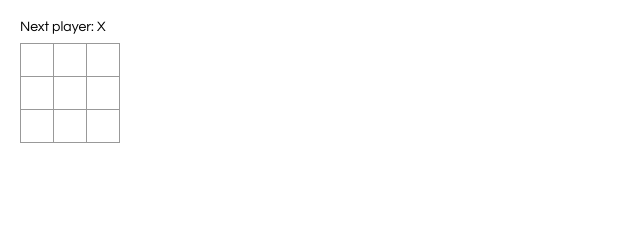
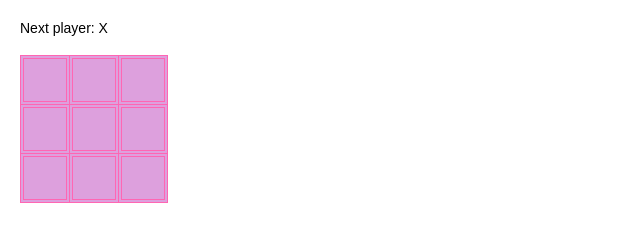
Before and after one commit to katiezkool/ReactTicTacToe, a React app: page / in a window 1280 px wide. Shown: the whole page, without its empty margins (0-640 px from the left). Built offline with nearby package versions, Linux system fonts and the light colour scheme.

Commit message:
CSS
added a lil more styling

```diff
--- a/src/index.css
+++ b/src/index.css
@@ -1,5 +1,5 @@
 body {
-    font: 14px "Century Gothic", Futura, sans-serif;
+    font: 14px "Big John", "Slim Joe", sans-serif;
     margin: 20px;
 }
 
@@ -14,22 +14,22 @@ ol, ul {
 }
 
 .status {
-    margin-bottom: 10px;
+    margin-bottom: 20px;
 }
 
 .square {
-    background: #fff;
-    border: 1px solid #999;
+    background: plum;
+    border: 4px double #ff66b3;
     float: left;
-    font-size: 24px;
+    font-size: 32px;
     font-weight: bold;
-    line-height: 34px;
-    height: 34px;
+    line-height: 50px;
+    height: 50px;
     margin-right: -1px;
     margin-top: -1px;
     padding: 0;
     text-align: center;
-    width: 34px;
+    width: 50px;
 }
 
 .square:focus {
--- a/src/index.js
+++ b/src/index.js
@@ -24,7 +24,7 @@ class Board extends React.Component {
         if (calculateWinner(squares) || squares[i]) {
             return;
         }
-        squares [i] = this.state.xIsNext ? 'X' : 'O';
+        squares[i] = this.state.xIsNext ? 'X' : 'O';
         this.setState({
             squares: squares,
             xIsNext: !this.state.xIsNext,
@@ -109,7 +109,7 @@ function calculateWinner(squares) {
     for (let i=0; i < lines.length; i++) {
         const [a, b, c] = lines[i];
         if (squares[a] && squares[a] === squares[b] && squares[a] === squares[c]){
-            return squares [a];
+            return squares[a];
         }
     }
     return null;
```
